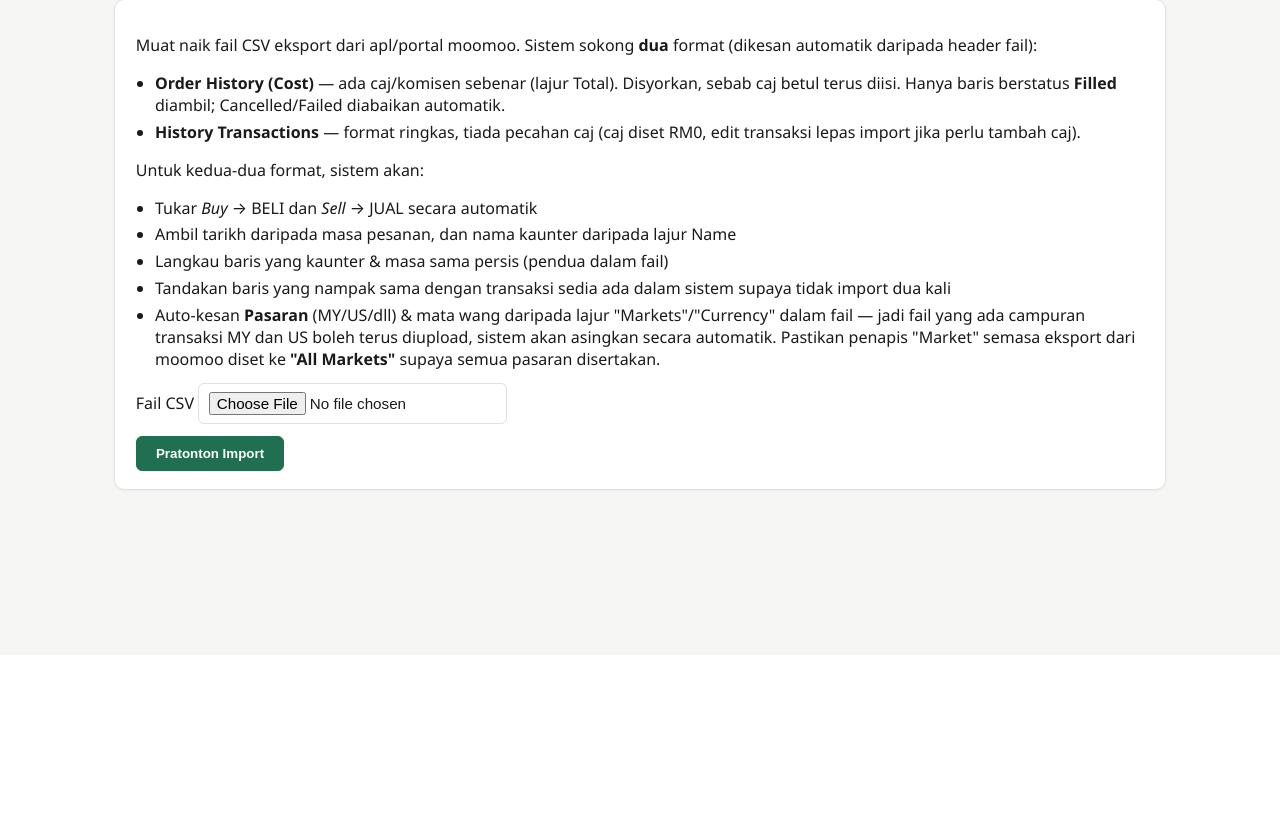
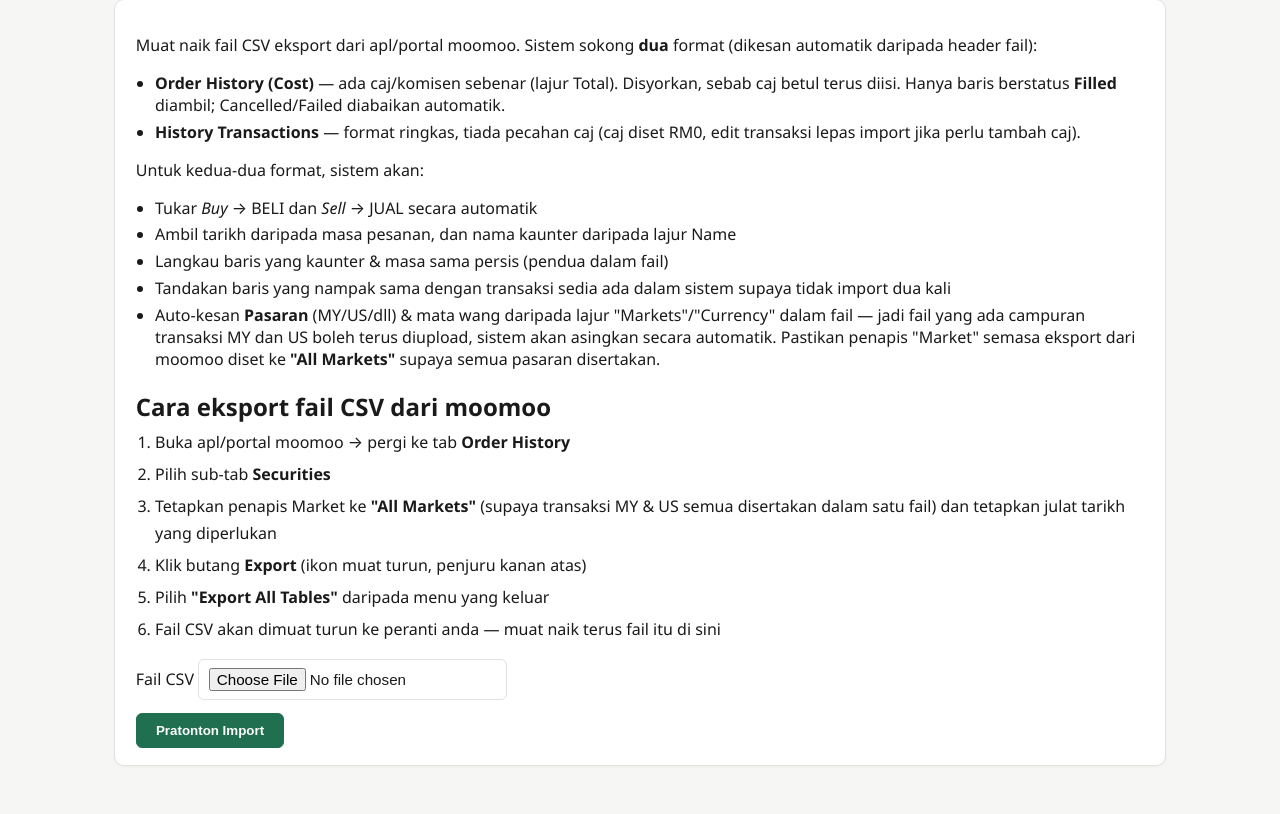
Before and after one commit to aswadinasir/SahamAku, a Flask app: page /transaksi/import in a window 1280 px wide. Shown: the part 145-959 px from the top of the page. Before the commit the page ends 637 px from the top, so only its background shows below. Run offline with Flask 3, Linux system fonts and the light colour scheme.

Commit message:
Tambah panduan lokasi eksport CSV dari moomoo di halaman Import CSV
Langkah: Order History > Securities > tetapkan Market "All Markets" >
Export > Export All Tables.

Co-Authored-By: Claude Sonnet 5 <noreply@anthropic.com>
Claude-Session: https://claude.ai/code/session_01HWjVVZ5dxEvmhiUJZNdjzQ

```diff
--- a/templates/import_csv.html
+++ b/templates/import_csv.html
@@ -27,6 +27,17 @@
       supaya semua pasaran disertakan.</li>
   </ul>
 
+  <h2 style="margin-bottom:0.4rem;">Cara eksport fail CSV dari moomoo</h2>
+  <ol style="margin:0 0 1rem;padding-left:1.2rem;line-height:1.7;">
+    <li>Buka apl/portal moomoo → pergi ke tab <strong>Order History</strong></li>
+    <li>Pilih sub-tab <strong>Securities</strong></li>
+    <li>Tetapkan penapis Market ke <strong>"All Markets"</strong> (supaya transaksi MY &amp; US semua
+      disertakan dalam satu fail) dan tetapkan julat tarikh yang diperlukan</li>
+    <li>Klik butang <strong>Export</strong> (ikon muat turun, penjuru kanan atas)</li>
+    <li>Pilih <strong>"Export All Tables"</strong> daripada menu yang keluar</li>
+    <li>Fail CSV akan dimuat turun ke peranti anda — muat naik terus fail itu di sini</li>
+  </ol>
+
   {% if ralat %}
   <p class="catatan-ralat">{{ ralat }}</p>
   {% endif %}
```
